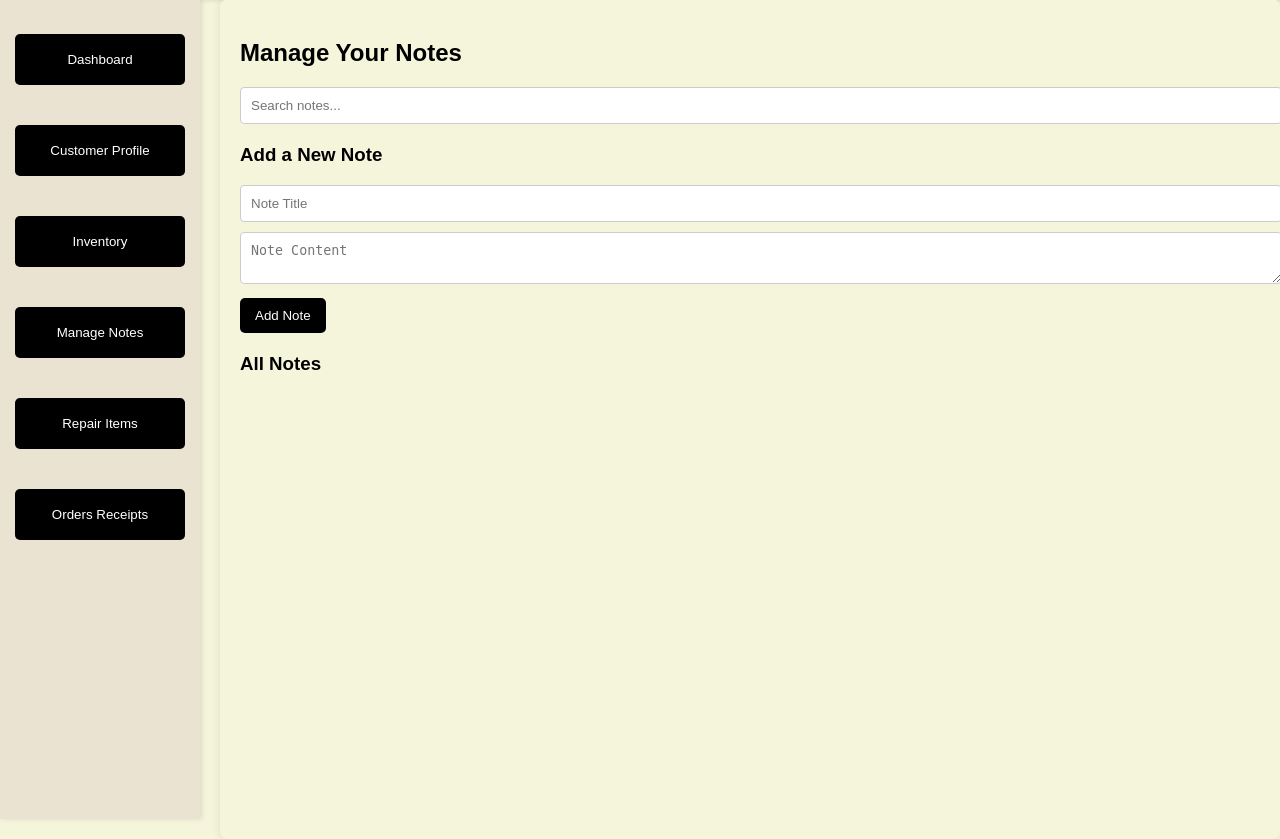
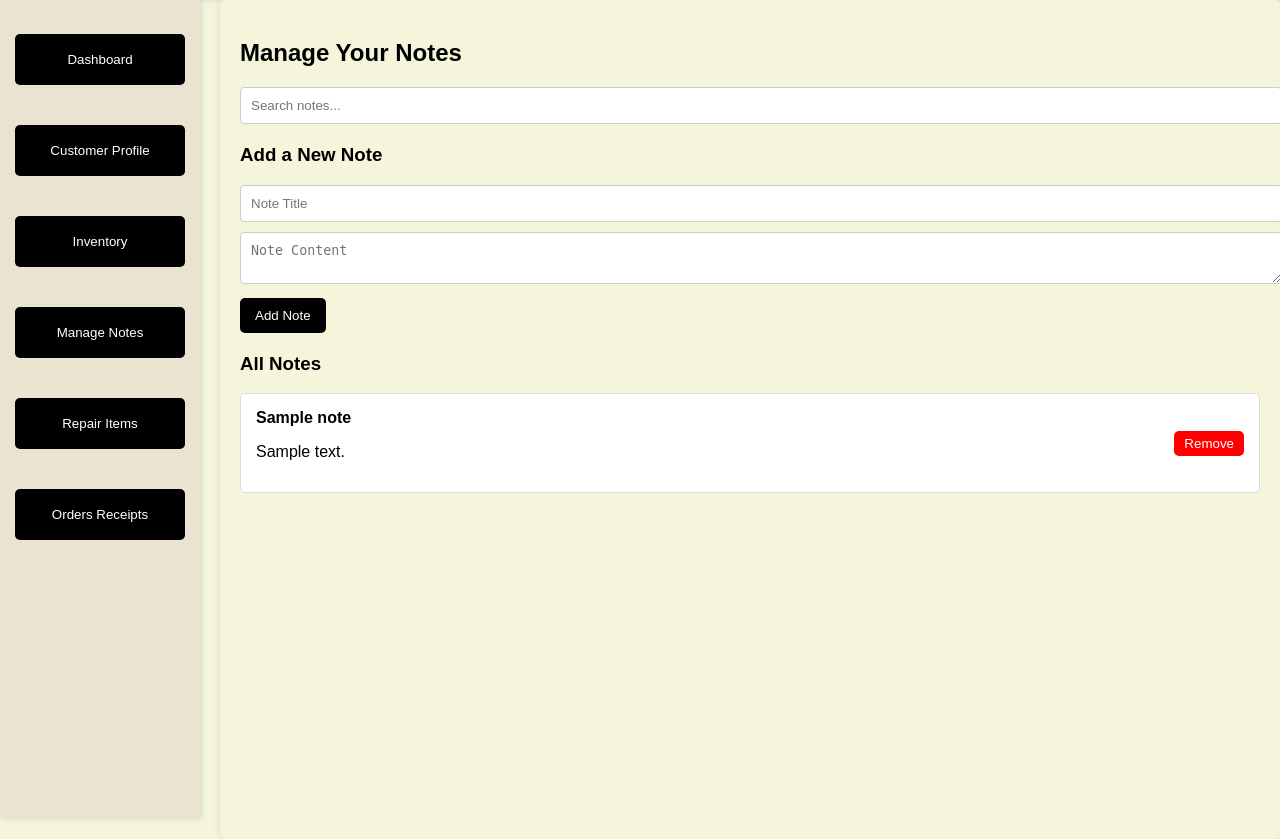
Before and after one commit to MP018/Jewelry-Store-Inventory, a Flask app: template Website/templates/notes.html in a window 1280 px wide. Shown: the part 56-895 px from the top of the page. Run offline with Flask 3, Linux system fonts and the light colour scheme; the template is opened without the code that fills it: most values are stand-ins (such as "Sample title", 1, 10 or a date in 2020); parts of the project's set-up code (start-up, migrations or seed data) failed here and were passed over; some libraries are stand-ins or nearby versions.

Commit message:
Manage notes loads proper page All notes show up Notes appear in the database

```diff
--- a/Website/app.py
+++ b/Website/app.py
@@ -198,6 +198,7 @@ def customer_profile():
         elif action == 'select':
             customer_id = request.form['customer_id']
             session['Customer_ID'] = customer_id
+            print(f"Customer_ID set to {customer_id} in session")
             return redirect(url_for('notes'))
 
         return redirect(url_for('customer_profile'))
@@ -380,21 +381,22 @@ def get_image(sku):
 # Notes route
 @app.route('/notes', methods=['GET', 'POST'])
 def notes():
-    if 'Customer_ID' not in session:
-        return redirect(url_for('customer_profile'))
+    if 'loggedin' not in session:
+        return redirect(url_for('login'))
 
-    customer_id = session['Customer_ID']
     cursor = mysql.connection.cursor(MySQLdb.cursors.DictCursor)
 
     if request.method == 'POST':
         note_title = request.form['note_title']
         note_content = request.form['note_content']
-        cursor.execute('INSERT INTO NOTES (title, content, customer_id) VALUES (%s, %s, %s)',
-                       (note_title, note_content, customer_id))
+        cursor.execute('INSERT INTO NOTES (title, content) VALUES (%s, %s)',
+                       (note_title, note_content))
         mysql.connection.commit()
 
-    cursor.execute('SELECT title, content FROM NOTES WHERE customer_id = %s', (customer_id,))
+    cursor.execute('SELECT title, content FROM NOTES')
     notes = cursor.fetchall()
+    cursor.close()
+
     return render_template('notes.html', notes=notes)
 
 @app.route('/notes/delete/<title>', methods=['POST'])
--- a/Website/templates/notes.html
+++ b/Website/templates/notes.html
@@ -89,8 +89,6 @@
         .profile-btn:hover, .inventory-button:hover, .notes-btn:hover, .repair-btn:hover, .orders-receipts:hover {
             background-color: #57574f;
         }
-
-
         .notes-section {
             margin-top: 20px;
         }
@@ -145,14 +143,13 @@
             border: 1px solid #ccc;
             border-radius: 4px;
         }
-
     </style>
 </head>
 <body>
 
     <div class="navbar">
         <h1>JewelryNest Dashboard</h1>
-        <a href="logout.html"><button class="logout-btn">Logout</button></a>
+        <a href="{{ url_for('logout') }}"><button class="logout-btn">Logout</button></a>
     </div>
 
     <div class="sidebar">
@@ -176,83 +173,49 @@
         <div class="notes-section">
             <div class="add-note">
                 <h3>Add a New Note</h3>
-                <input type="text" id="noteTitle" placeholder="Note Title">
-                <textarea id="noteContent" placeholder="Note Content"></textarea>
-                <button id="addNoteBtn">Add Note</button>
+                <form method="POST" action="{{ url_for('notes') }}">
+                    <input type="text" name="note_title" placeholder="Note Title" required>
+                    <textarea name="note_content" placeholder="Note Content" required></textarea>
+                    <button type="submit">Add Note</button>
+                </form>
             </div>
 
             <!-- List of Notes -->
             <h3>All Notes</h3>
-            <div id="notesContainer"></div>
+            <div id="notesContainer">
+                {% for note in notes %}
+                <div class="note-item">
+                    <div>
+                        <strong>{{ note.title }}</strong>
+                        <p>{{ note.content }}</p>
+                    </div>
+                    <form method="POST" action="{{ url_for('delete_note', title=note.title) }}">
+                        <button type="submit">Remove</button>
+                    </form>
+                </div>
+                {% endfor %}
+            </div>
         </div>
     </div>
 
     <script>
         document.addEventListener('DOMContentLoaded', function() {
+            const filterInput = document.getElementById('filterInput');
             const notesContainer = document.getElementById('notesContainer');
-            const noteTitle = document.getElementById('noteTitle');
-            const noteContent = document.getElementById('noteContent');
-            const addNoteBtn = document.getElementById('addNoteBtn');
-            const filterInput = document.getElementById('filterInput');
-
-            let notes = JSON.parse(localStorage.getItem('notes')) || [];
-
-            function displayNotes() {
-                notesContainer.innerHTML = '';
-                notes.forEach((note, index) => {
-                    const noteItem = document.createElement('div');
-                    noteItem.className = 'note-item';
-                    noteItem.innerHTML = `
-                        <div>
-                            <strong>${note.title}</strong>
-                            <p>${note.content}</p>
-                        </div>
-                        <button onclick="removeNote(${index})">Remove</button>
-                    `;
-                    notesContainer.appendChild(noteItem);
-                });
-            }
-
-            addNoteBtn.addEventListener('click', function() {
-                const title = noteTitle.value.trim();
-                const content = noteContent.value.trim();
-                if (title && content) {
-                    notes.push({ title, content });
-                    localStorage.setItem('notes', JSON.stringify(notes));
-                    displayNotes();
-                    noteTitle.value = '';
-                    noteContent.value = '';
-                }
-            });
-
-            window.removeNote = function(index) {
-                notes.splice(index, 1);
-                localStorage.setItem('notes', JSON.stringify(notes));
-                displayNotes();
-            }
 
             filterInput.addEventListener('input', function() {
                 const searchText = filterInput.value.toLowerCase();
-                const filteredNotes = notes.filter(note =>
-                    note.title.toLowerCase().includes(searchText) ||
-                    note.content.toLowerCase().includes(searchText)
-                );
-                notesContainer.innerHTML = '';
-                filteredNotes.forEach((note, index) => {
-                    const noteItem = document.createElement('div');
-                    noteItem.className = 'note-item';
-                    noteItem.innerHTML = `
-                        <div>
-                            <strong>${note.title}</strong>
-                            <p>${note.content}</p>
-                        </div>
-                        <button onclick="removeNote(${index})">Remove</button>
-                    `;
-                    notesContainer.appendChild(noteItem);
+                const notes = notesContainer.querySelectorAll('.note-item');
+                notes.forEach(note => {
+                    const title = note.querySelector('strong').textContent.toLowerCase();
+                    const content = note.querySelector('p').textContent.toLowerCase();
+                    if (title.includes(searchText) || content.includes(searchText)) {
+                        note.style.display = '';
+                    } else {
+                        note.style.display = 'none';
+                    }
                 });
             });
-
-            displayNotes();
         });
     </script>
 
```
